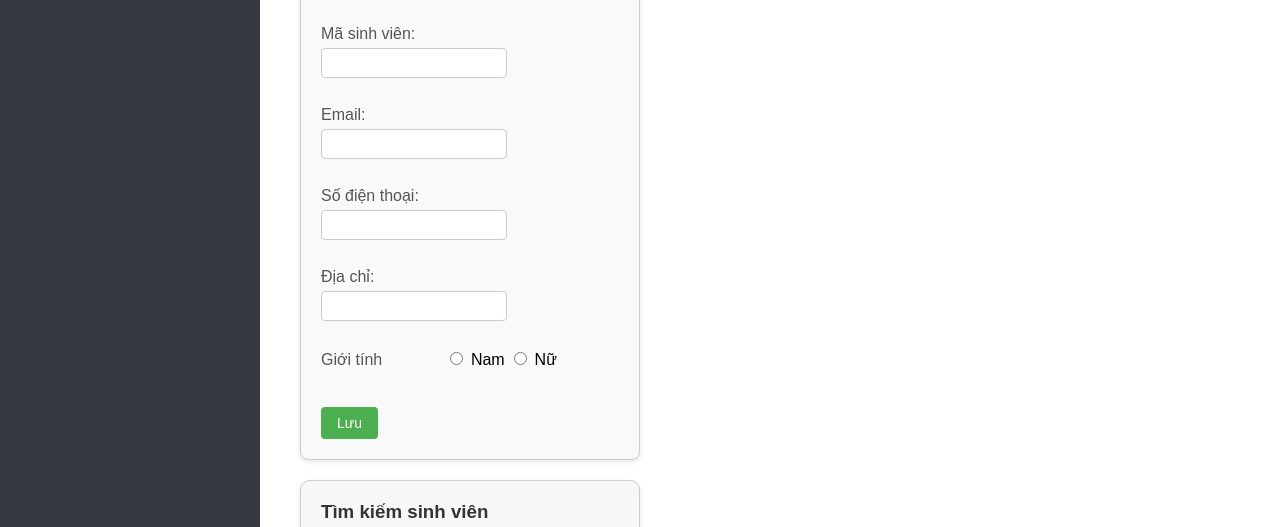
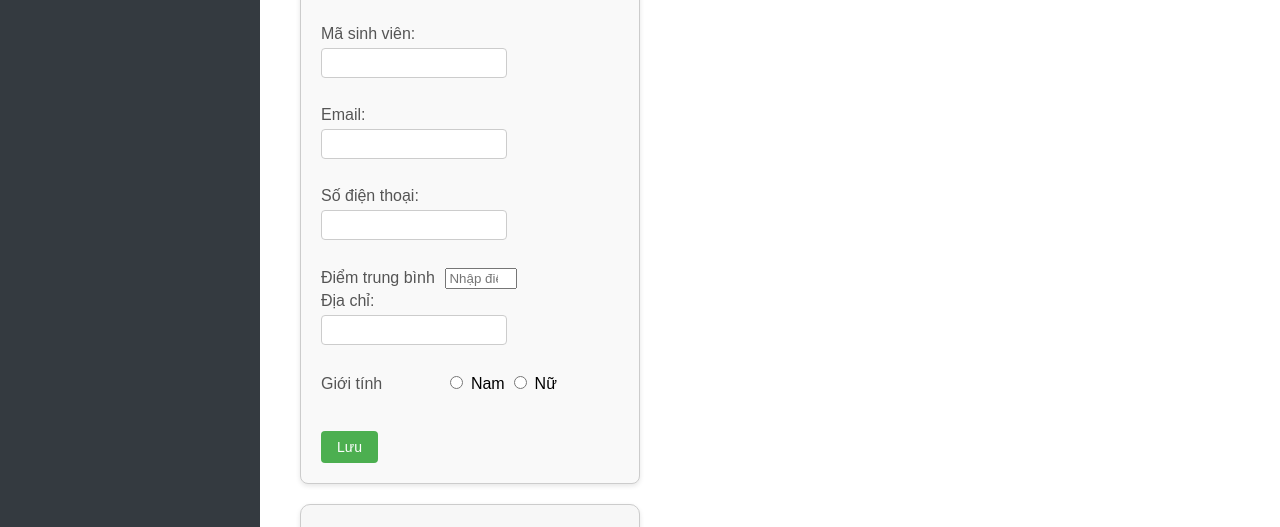
Before and after one commit to Rumnn/BTL-KTPM, a plain HTML site: page Frontend/html/index.html in a window 1280 px wide. Shown: the part 273-800 px from the top of the page. Drawn offline with nearby package versions, Linux system fonts and the light colour scheme.

Commit message:
Update index.html

```diff
--- a/Frontend/html/index.html
+++ b/Frontend/html/index.html
@@ -67,6 +67,10 @@
               <input type="text" id="phone">
               <span id="phone-error" class="error"></span><br>
 
+              <label for="score">Điểm trung bình</label>
+              <input type="number" id="score" min="0" max="10" step="0.1" placeholder="Nhập điểm từ 0 đến 10">
+              <span class="error" id="score-error"></span>
+
               <label>Địa chỉ:</label><br>
               <input type="text" id="address">
               <span id="address-error" class="error"></span><br>
```
